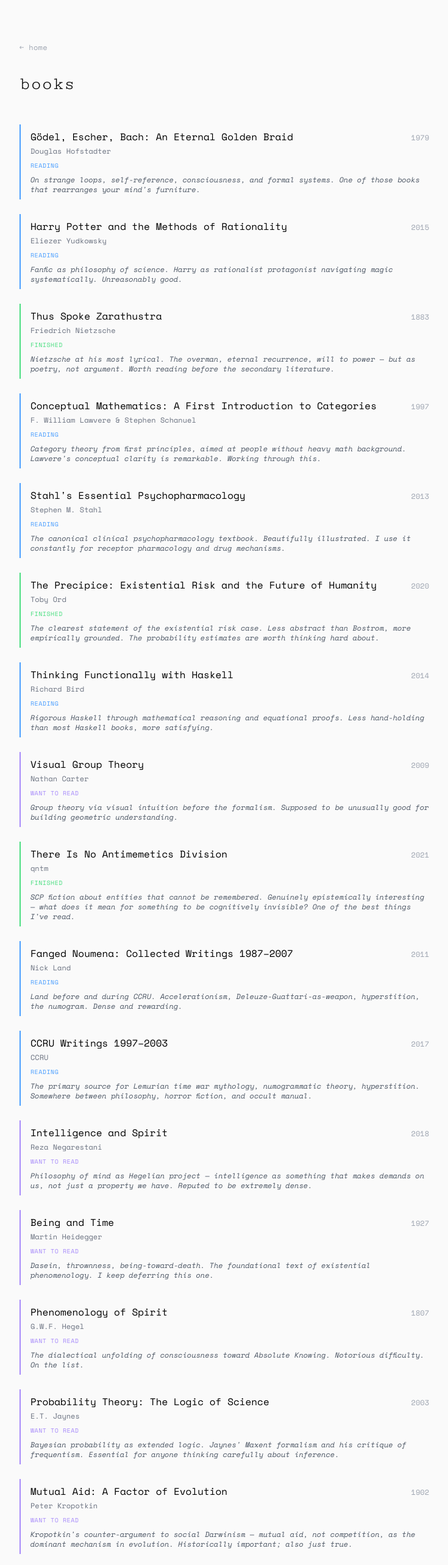
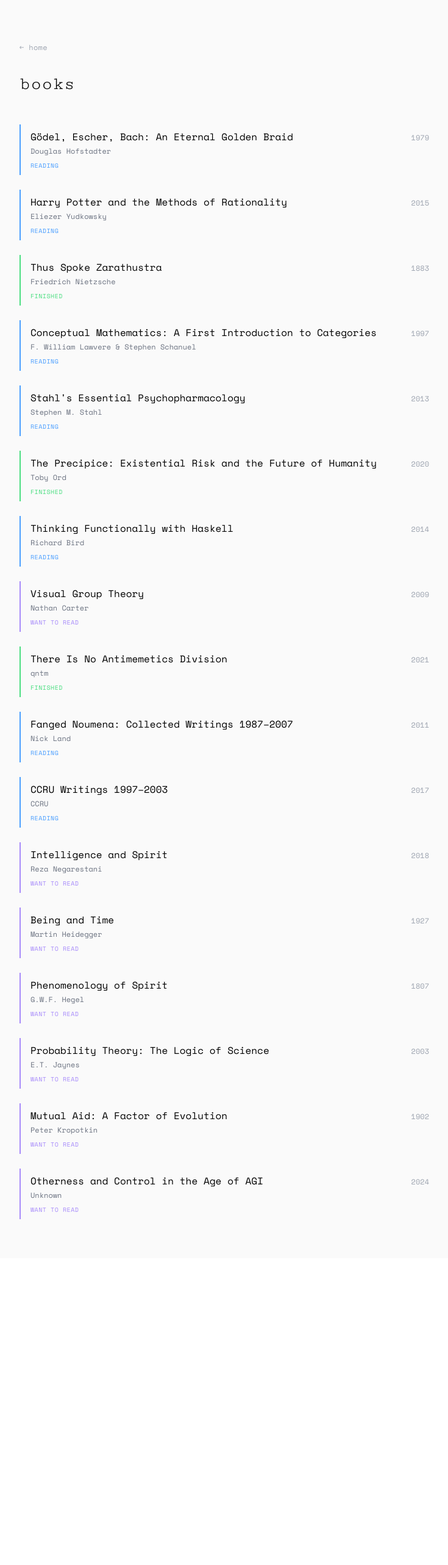
Before and after one commit to Lupp-netizen/Physarum, a Next.js app: page /books in a window 1280 px wide. Shown: the top 2566 px of the page at 61% size, without its empty margins (272-1007 px from the left). After the commit the page ends 2063 px from the top, so only its background shows below. Built offline with nearby package versions, Linux system fonts and the light colour scheme; a web font is replaced by a local one.

Commit message:
Various updates: separate critique/tonal-musings, remove book summaries, MDMA linkpost, remove drugs subtitle, add codeine+nausea melodies

```diff
--- a/pages/books.js
+++ b/pages/books.js
@@ -13,7 +13,6 @@
       author: "Douglas Hofstadter",
       year: "1979",
       status: "reading",
-      notes: "On strange loops, self-reference, consciousness, and formal systems. One of those books that rearranges your mind's furniture."
     },
     {
       id: 2,
@@ -21,7 +20,6 @@
       author: "Eliezer Yudkowsky",
       year: "2015",
       status: "reading",
-      notes: "Fanfic as philosophy of science. Harry as rationalist protagonist navigating magic systematically. Unreasonably good."
     },
     {
       id: 3,
@@ -29,7 +27,6 @@
       author: "Friedrich Nietzsche",
       year: "1883",
       status: "finished",
-      notes: "Nietzsche at his most lyrical. The overman, eternal recurrence, will to power — but as poetry, not argument. Worth reading before the secondary literature."
     },
     {
       id: 4,
@@ -37,7 +34,6 @@
       author: "F. William Lawvere & Stephen Schanuel",
       year: "1997",
       status: "reading",
-      notes: "Category theory from first principles, aimed at people without heavy math background. Lawvere's conceptual clarity is remarkable. Working through this."
     },
     {
       id: 5,
@@ -45,7 +41,6 @@
       author: "Stephen M. Stahl",
       year: "2013",
       status: "reading",
-      notes: "The canonical clinical psychopharmacology textbook. Beautifully illustrated. I use it constantly for receptor pharmacology and drug mechanisms."
     },
     {
       id: 6,
@@ -53,7 +48,6 @@
       author: "Toby Ord",
       year: "2020",
       status: "finished",
-      notes: "The clearest statement of the existential risk case. Less abstract than Bostrom, more empirically grounded. The probability estimates are worth thinking hard about."
     },
     {
       id: 7,
@@ -61,7 +55,6 @@
       author: "Richard Bird",
       year: "2014",
       status: "reading",
-      notes: "Rigorous Haskell through mathematical reasoning and equational proofs. Less hand-holding than most Haskell books, more satisfying."
     },
     {
       id: 8,
@@ -69,7 +62,6 @@
       author: "Nathan Carter",
       year: "2009",
       status: "want to read",
-      notes: "Group theory via visual intuition before the formalism. Supposed to be unusually good for building geometric understanding."
     },
     {
       id: 9,
@@ -77,7 +69,6 @@
       author: "qntm",
       year: "2021",
       status: "finished",
-      notes: "SCP fiction about entities that cannot be remembered. Genuinely epistemically interesting — what does it mean for something to be cognitively invisible? One of the best things I've read."
     },
     {
       id: 10,
@@ -85,7 +76,6 @@
       author: "Nick Land",
       year: "2011",
       status: "reading",
-      notes: "Land before and during CCRU. Accelerationism, Deleuze-Guattari-as-weapon, hyperstition, the numogram. Dense and rewarding."
     },
     {
       id: 11,
@@ -93,7 +83,6 @@
       author: "CCRU",
       year: "2017",
       status: "reading",
-      notes: "The primary source for Lemurian time war mythology, numogrammatic theory, hyperstition. Somewhere between philosophy, horror fiction, and occult manual."
     },
     {
       id: 12,
@@ -101,7 +90,6 @@
       author: "Reza Negarestani",
       year: "2018",
       status: "want to read",
-      notes: "Philosophy of mind as Hegelian project — intelligence as something that makes demands on us, not just a property we have. Reputed to be extremely dense."
     },
     {
       id: 13,
@@ -109,7 +97,6 @@
       author: "Martin Heidegger",
       year: "1927",
       status: "want to read",
-      notes: "Dasein, thrownness, being-toward-death. The foundational text of existential phenomenology. I keep deferring this one."
     },
     {
       id: 14,
@@ -117,7 +104,6 @@
       author: "G.W.F. Hegel",
       year: "1807",
       status: "want to read",
-      notes: "The dialectical unfolding of consciousness toward Absolute Knowing. Notorious difficulty. On the list."
     },
     {
       id: 15,
@@ -125,7 +111,6 @@
       author: "E.T. Jaynes",
       year: "2003",
       status: "want to read",
-      notes: "Bayesian probability as extended logic. Jaynes' Maxent formalism and his critique of frequentism. Essential for anyone thinking carefully about inference."
     },
     {
       id: 16,
@@ -133,7 +118,6 @@
       author: "Peter Kropotkin",
       year: "1902",
       status: "want to read",
-      notes: "Kropotkin's counter-argument to social Darwinism — mutual aid, not competition, as the dominant mechanism in evolution. Historically important; also just true."
     },
     {
       id: 17,
@@ -141,7 +125,6 @@
       author: "Unknown",
       year: "2024",
       status: "want to read",
-      notes: ""
     },
   ];
 
@@ -186,11 +169,6 @@
                 <div className="text-[10px] mt-2 uppercase tracking-wider" style={{ color: statusColors[book.status] }}>
                   {book.status}
                 </div>
-                {book.notes && (
-                  <p className="text-xs text-gray-600 mt-2 italic">
-                    {book.notes}
-                  </p>
-                )}
               </div>
             ))}
           </div>
--- a/pages/drugs.js
+++ b/pages/drugs.js
@@ -10,9 +10,10 @@
       id: 1,
       title: "Reducing MDMA neurotoxicity",
       date: "2024",
-      excerpt: "MDMA is neurotoxic primarily through serotonin syndrome-adjacent mechanisms, oxidative stress, and hyperthermia. This post surveys harm reduction approaches: 5-HTP timing, antioxidants, temperature control, and related pharmacology. Originally published on LessWrong.",
+      excerpt: "",
       slug: "reducing-mdma-neurotoxicity",
-      crosspost: "https://www.lesswrong.com/posts/f6j72RCcfAa7bRq4o/reducing-mdma-neurotoxicity"
+      crosspost: "https://www.lesswrong.com/posts/f6j72RCcfAa7bRq4o/reducing-mdma-neurotoxicity",
+      linkpostOnly: true
     },
   ];
 
@@ -26,10 +27,9 @@
                 &larr; {tokiPonaMode ? 'tomo' : 'home'}
               </a>
             </Link>
-            <h1 className="text-3xl font-mono mt-8 mb-2 text-gray-300">
+            <h1 className="text-3xl font-mono mt-8 mb-8 text-gray-300">
               {tokiPonaMode ? 'kili nasa' : 'drugs'}
             </h1>
-            <p className="text-xs text-gray-600 mb-8">pharmacology, harm reduction, psychedelics, nootropics</p>
           </div>
         </header>
 
@@ -46,14 +46,22 @@
                     <span className="ml-3 text-gray-700">crosspost</span>
                   )}
                 </div>
+                {post.excerpt && (
                   <p className="text-sm leading-relaxed mb-4 text-gray-500">
                     {post.excerpt}
                   </p>
+                )}
+                {post.linkpostOnly ? (
+                  <a href={post.crosspost} target="_blank" rel="noopener noreferrer" className="text-xs text-gray-600 hover:text-gray-300 hover:underline">
+                    {tokiPonaMode ? 'lukin e ale' : 'read on LessWrong'} &rarr;
+                  </a>
+                ) : (
                   <Link href={`/drugs/${post.slug}`}>
                     <a className="text-xs text-gray-600 hover:text-gray-300 hover:underline">
                       {tokiPonaMode ? 'lukin e ale' : 'read'} &rarr;
                     </a>
                   </Link>
+                )}
               </article>
             ))}
           </div>
--- a/pages/index.js
+++ b/pages/index.js
@@ -217,7 +217,7 @@
           href="https://www.admonymous.co/lou-pjain"
           target="_blank"
           rel="noopener noreferrer"
-          className="absolute font-mono text-[10px] bottom-[12%] left-[52%] transition-all hover:scale-110"
+          className="absolute font-mono text-[10px] top-[48%] right-[12%] transition-all hover:scale-110"
           style={{ color: mutedColor, transform: 'rotate(1deg)', transition: 'color 0.8s ease', opacity: 0.6 }}
         >
           critique
--- a/pages/tonal-musings.js
+++ b/pages/tonal-musings.js
@@ -3,6 +3,42 @@
 import { useTheme } from './_app';
 
 const entries = [
+  {
+    id: 'codeine',
+    title: 'codeine',
+    code: `setcpm(48)
+$: s("rim sd, hh*6".gain(0.12)).off(1/6, x=>x.speed(1.5)).gain(sine.range(0.025, 0.08)).fast(1.5)
+$: s("sd ~ ~ sd ~ ~".speed(1.5).gain(0.1)).fast(0.75)
+$: s("rim ~ ~ hh ~ ~".speed(1.5).gain(0.1)).fast(1.5)
+$: note("<g1 <<c2 d2> [gb1 eb1] f1*2 g1>>*3".add("<7 4 5>/6")).fast(1.5).gain(0.7).lpf(sine.range(500, 800)).sound("sawtooth")
+ .fanchor(0.5).lpq(1.5)
+ .ftype("ladder").lpf(perlin.range(400,1800).slow(3))
+ .lpenv(-3).lpa(.1).room(.4)
+$: note("<[[g3 a3] bb3!2] ~ [[[c4, e3] a3] bb3!2] ~ [[[f3, a3] g3] g3!2] ~ >*6".add("<0 -4 -3>/3"))
+ .s("triangle").gain(square.range(0.055, 0.09).fast(0.75)).fast(0.5)
+$: note("[e2 d2] f2 g2").gain(0.09)
+$: note("<[g4@2 [a4]] [bb4@2 [a4]] [bb4@2 [g4]] <[d5@2 [c5]] [eb5@2 [d5]]>>".speed(square.range(1, 0.5).slow(1.5)).add("<0 4 <5 7>>/8")).fast("<1.5 3>/8")
+ .gain(square.range(0.15, saw.range(0.3, 1.7)
+ .slow(12)).slow(8)).s("triangle").lpf(sine.range(1500, 2600).slow(1.5)).delay(.35).room(.4).roomsize(7)
+$: note("<[g4@2 [a4]] [bb4@2 [a4]] [bb4@2 [g4]] <[d5@2 [c5]] [eb5@2 [d5]]>>".add("<3 7 <7 3>>/8".scale("G:minor"))).fast("<1.5 3>/8")
+ .gain(square.range(0.17, saw.range(0.08, 0.3).slow(12)).slow(8)).s("triangle").lpf(900)`,
+  },
+  {
+    id: 'nausea',
+    title: 'nausea',
+    code: `setcpm(48)
+$: s("rim sd, hh*6".gain(0.1)).off(1/6, x=>x.speed(1.5)).gain(sine.range(0.025, 0.07)).fast(1.5)
+$: s("sd ~ ~ sd ~ ~".speed(1.5).gain(0.1)).fast(0.75)
+$: s("hh ~ ~ hh ~ ~".speed(1.5).gain(0.07)).fast(1.5)
+$: note("[a3 ab3 a3] <f3 fb3>".add("<0 -4 -7>/6")).s("triangle").jux(rev).gain(0.7)
+$: n("<0 2 4 5 6 7>*6".add("<0 -7>")).scale("A:minor").gain(sine.range(0.02, 0.13).slow(6)).s("triangle")
+ .jux(add("<7>")).off(1/6, x=>x.speed(1.5)).room(.5)
+$: n("5 ~ ~ 7 ~ ~".add("<0 3 2 4 5 0>/3")).scale("A:minor").gain(0.1)
+ .room(.9).off(1/6, x=>x.speed(1.5).gain(0.125)).lpf(saw.range(400, 1000).slow(6))
+$: n("5 ~ ~ 7 ~ ~").scale("A:minor").gain(0.05)
+ .room(.5).off(1/6, x=>x.speed(1.5).gain(0.1)).lpf(saw.range(400, 800).slow(3)).fast(1.5).delay(.4)
+$: n("<[0 1] [0, 3] [4 5] [3, 7]>".add("<4 0>/3")).scale("A:minor").struct(5,12).fast(1.5).gain(.1)`,
+  },
   {
     id: 'dust',
     title: 'Dust',
```
Lines whose indentation alone changed are shown as unchanged.
